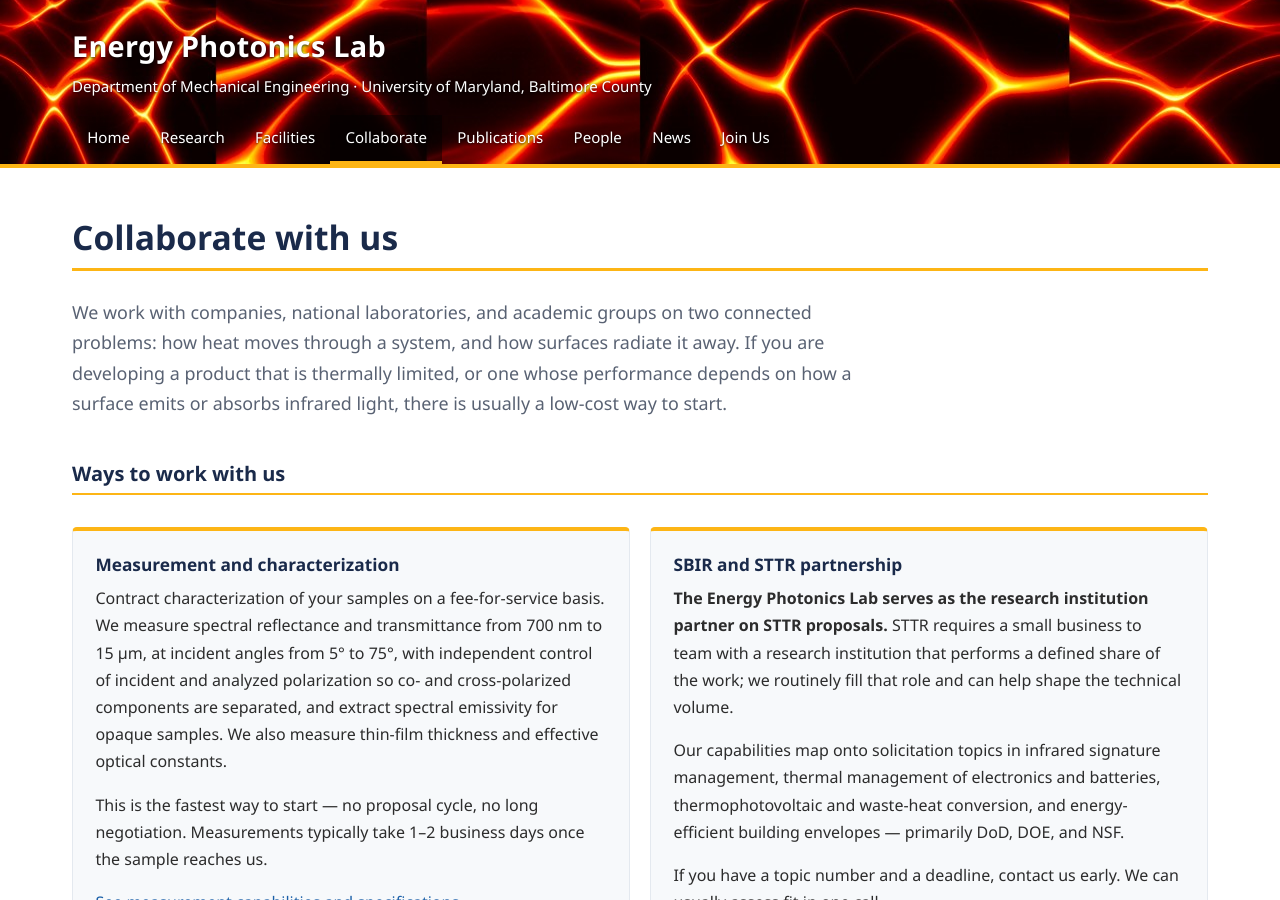
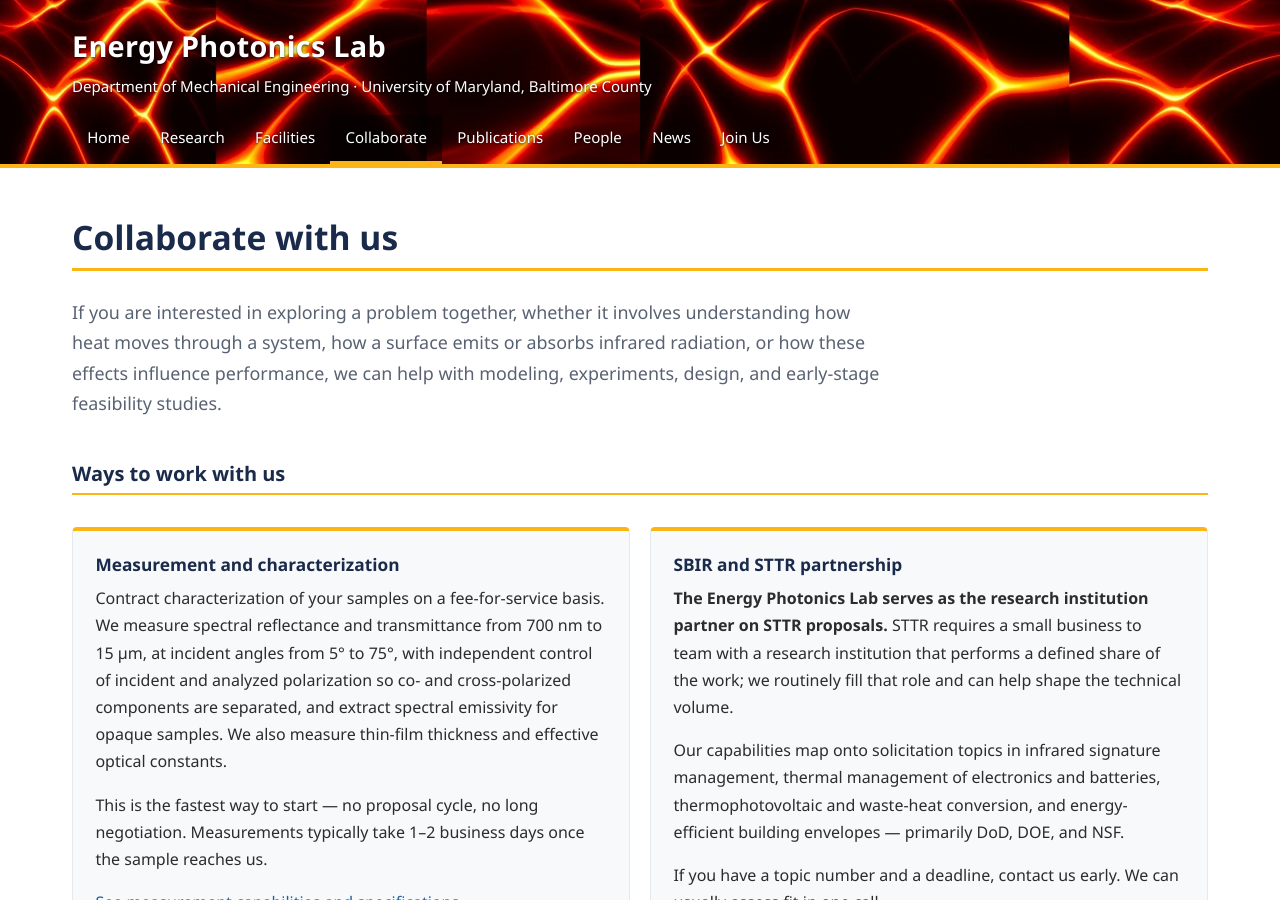
Before and after one commit to alokghanekar/Energy-Photonics-Lab, a Jekyll site: the page built from collaborate.html, in a window 1280 px wide and 900 px high. Built offline with Jekyll 4.4.1, drawn with Linux system fonts in a browser that asks for light colours.

Commit message:
Update collaborate.html

```diff
--- a/collaborate.html
+++ b/collaborate.html
@@ -6,7 +6,7 @@ description: Partner with the Energy Photonics Lab at UMBC on thermal and CFD si
 ---
 <h1>Collaborate with us</h1>
 
-<p class="page-lead">We work with companies, national laboratories, and academic groups on two connected problems: how heat moves through a system, and how surfaces radiate it away. If you are developing a product that is thermally limited, or one whose performance depends on how a surface emits or absorbs infrared light, there is usually a low-cost way to start.</p>
+<p class="page-lead">If you are interested in exploring a problem together, whether it involves understanding how heat moves through a system, how a surface emits or absorbs infrared radiation, or how these effects influence performance, we can help with modeling, experiments, design, and early-stage feasibility studies.</p>
 
 <h2 class="section-label">Ways to work with us</h2>
 
```
